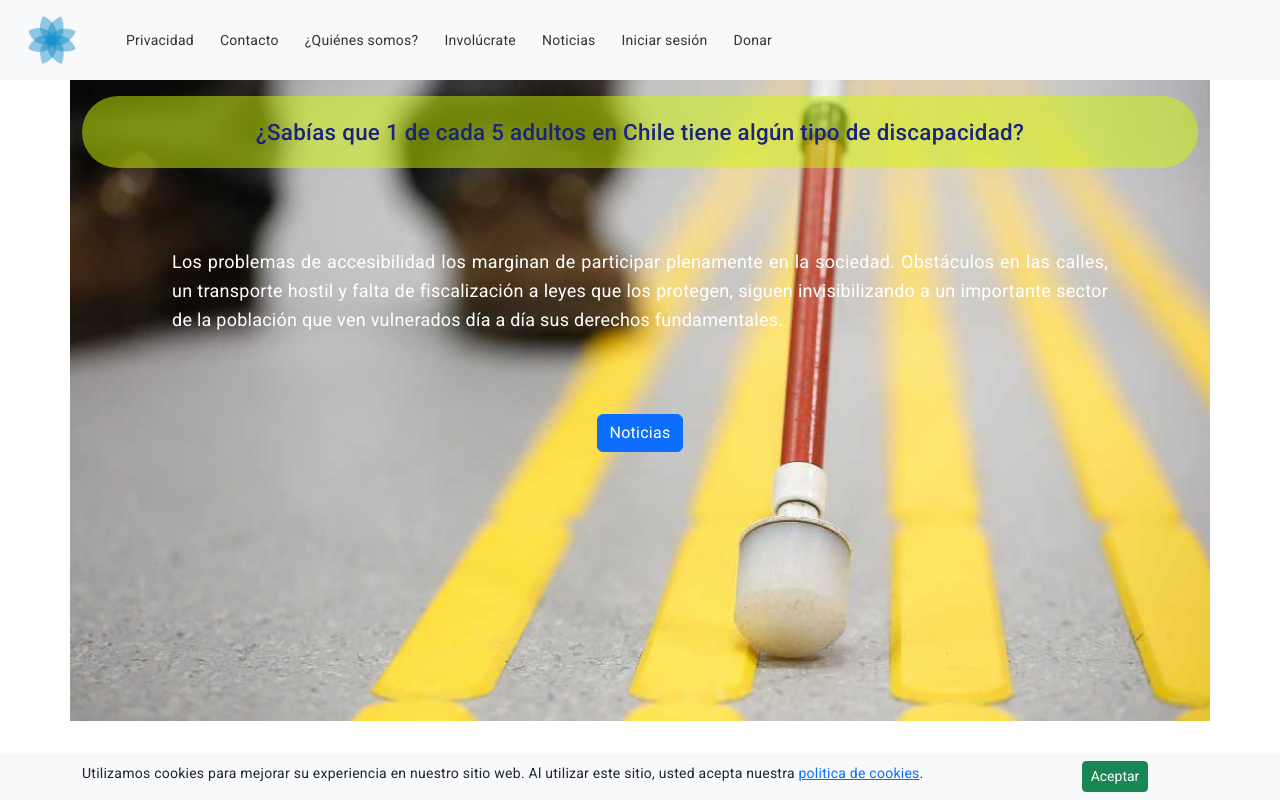
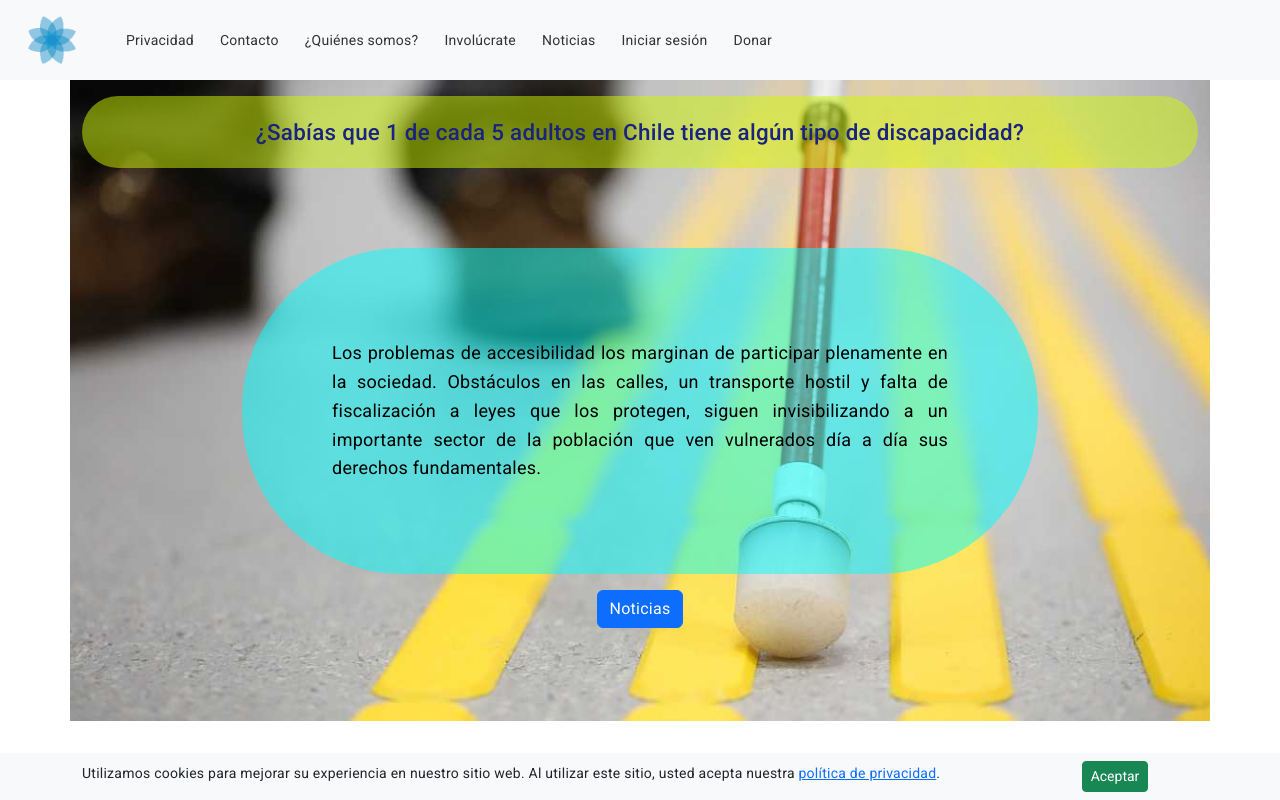
Before and after one commit to Gabossj/Chile-inclusivo, an Angular app in the folder Front-end/: page /inicio in a window 1280 px wide. Shown: the top 800 px of the page. Built offline with nearby package versions, Linux system fonts and the light colour scheme.

Commit message:
verificación completa formularios

```diff
--- a/Front-end/src/app/pages/contacto/contacto.component.html
+++ b/Front-end/src/app/pages/contacto/contacto.component.html
@@ -40,14 +40,23 @@
             </div>
           </div>
 
-          <div>
+          <!-- <div>
             <label for="mensaje">Mensaje:</label>
             <input type="text" id="mensaje" formControlName="mensaje" [ngClass]="{ 'invalid-field': formularioContacto.controls['mensaje'].invalid && (formularioContacto.controls['mensaje'].dirty || formularioContacto.controls['mensaje'].touched) }">
 
             <div *ngIf="formularioContacto.controls['mensaje'].invalid && (formularioContacto.controls['mensaje'].dirty || formularioContacto.controls['mensaje'].touched)" class="error-message">
               <div *ngIf="formularioContacto.controls['mensaje']?.errors?.['required']">Mensaje es requerido.</div>
             </div>
-        </div>
+          </div> -->
+
+          <div class="mb-3">
+            <label for="mensaje" class="form-label">Mensaje</label>
+            <textarea class="form-control" type="text" id="mensaje" formControlName="mensaje" placeholder="Mensaje" [ngClass]="{ 'invalid-field': formularioContacto.controls['mensaje'].invalid && (formularioContacto.controls['mensaje'].dirty || formularioContacto.controls['mensaje'].touched) }" required></textarea>
+            <div *ngIf="formularioContacto.controls['mensaje'].invalid && (formularioContacto.controls['mensaje'].dirty || formularioContacto.controls['mensaje'].touched)" class="error-message">
+              <div *ngIf="formularioContacto.controls['mensaje']?.errors?.['required']">Mensaje es requerido.</div>
+              <div *ngIf="formularioContacto.controls['mensaje']?.errors?.['maxlength']">Mensaje no cumple con la extensión.</div>
+            </div>
+          </div>
           <button type="submit" [disabled]="formularioContacto.invalid">Enviar formulario</button>
         </form>
 
--- a/Front-end/src/app/pages/contacto/contacto.component.ts
+++ b/Front-end/src/app/pages/contacto/contacto.component.ts
@@ -15,7 +15,7 @@ export class ContactoComponent {
       nombre: ['', Validators.required],
       email: ['', [Validators.required, Validators.email]],
       asunto: ['', Validators.required],
-      mensaje: ['', Validators.required]
+      mensaje: ['', [Validators.required, Validators.maxLength(5)]]
     });
   }
 
--- a/Front-end/src/app/pages/inicio/inicio.component.html
+++ b/Front-end/src/app/pages/inicio/inicio.component.html
@@ -49,7 +49,7 @@
     <div class="container">
         <div class="row align-items-center">
             <div class="col-12 col-md-10 text-center text-md-start">
-                <p class="mb-0 mb-md-2">Utilizamos cookies para mejorar su experiencia en nuestro sitio web. Al utilizar este sitio, usted acepta nuestra <a href="politicas.html">politica de cookies</a>.</p>
+                <p class="mb-0 mb-md-2">Utilizamos cookies para mejorar su experiencia en nuestro sitio web. Al utilizar este sitio, usted acepta nuestra <a [routerLink]="['/politicas']">política de privacidad</a>.</p>
             </div>
             <div class="col-12 col-md-2 text-center">
                 <button (click)="aceptarCookies()" class="btn btn-sm btn-success">Aceptar</button>
--- a/Front-end/src/app/pages/inicio/inicio.component.scss
+++ b/Front-end/src/app/pages/inicio/inicio.component.scss
@@ -12,7 +12,7 @@ body {
 
 .contenedor{
     background-image: url(../../../assets/images/testbaston.jpeg);
-    height: 100%;
+    height: 120%;
     width: 100%;
     background-repeat: no-repeat;
     background-size: contain;
@@ -36,6 +36,10 @@ body {
 }
 
 .contenido-index {
+    background-color: rgba($color: cyan, $alpha: 0.5);
+    border-radius: 10rem;
+    margin: 0 10rem 0 10rem;
+    padding: 1% 0 1% 0;
     p {
         text-align: justify;
         padding: 0 10px;
@@ -43,7 +47,7 @@ body {
         line-height: 1.6;
         margin: 5rem ;
         font-size: 18px;
-        color: #ffffff;
+        color: black;
     }
 }
 
--- a/Front-end/src/app/pages/involucrate/involucrate.component.html
+++ b/Front-end/src/app/pages/involucrate/involucrate.component.html
@@ -10,25 +10,27 @@
             <h2>Infórmate</h2>
             <div class="imagen"><img src="../../../assets/images/notas.png" alt="info"></div>
             <p>Trabajamos para que cada persona sienta la seguridad de que no habrán empedimientos a la hora de transitar por la ciudad y pueda vivir su vida de manera normal.</p>
-            <button class="btn btn-primary" type="submit">QUIERO CONOCER MÁS</button>
+            <button class="btn btn-primary" type="submit" [routerLink]="['/noticias']">QUIERO CONOCER MÁS</button>
+
         </div>
         <div class="card-2">
             <h2>Donar ahora</h2>
             <div class="imagen"><img src="../../../assets/images/corazon.png" alt="info"></div>
             <p>Aporta a la causa donando a tráves de Paypal para poder financiar los proyectos y así mejorar la vida de miles de personas.</p>
-            <button class="btn btn-primary" type="submit">QUIERO DONAR AHORA</button>
+            <button class="btn btn-primary" type="submit" [routerLink]="['/donacion']">QUIERO DONAR AHORA</button>
         </div>
         <div class="card-3">
             <h2>Difunde</h2>
             <div class="imagen"><img src="../../../assets/images/comunicacion.png" alt="info"></div>
             <p>Comparte nuestro sitio web a través de las redes sociales asociadas para crecer y obtener más alcance.</p>
-            <button class="btn btn-primary" type="submit">EN UN SOLO CLICK</button>
+            <button class="btn btn-primary" type="submit" [routerLink]="['/inicio']">EN UN SOLO CLICK</button>
+            <!-- por mientras te redirecciona a la pagina de inicio -->
         </div>
         <div class="card-4">
             <h2>Únete</h2>
             <div class="imagen"><img src="../../../assets/images/public-service.png" alt="info"></div>
             <p>Regístrate en la página para obtener el permiso de navegar entre las publicaciones. Toma la oportunidad de contar tus problemáticas y ayúdanos a generar propuestas.</p>
-            <button class="btn btn-primary" type="submit">PARTICIPA EN LA COMUNIDAD</button>
+            <button class="btn btn-primary" type="submit" [routerLink]="['/login']">PARTICIPA EN LA COMUNIDAD</button>
         </div>
     </section>
 </section>
```
